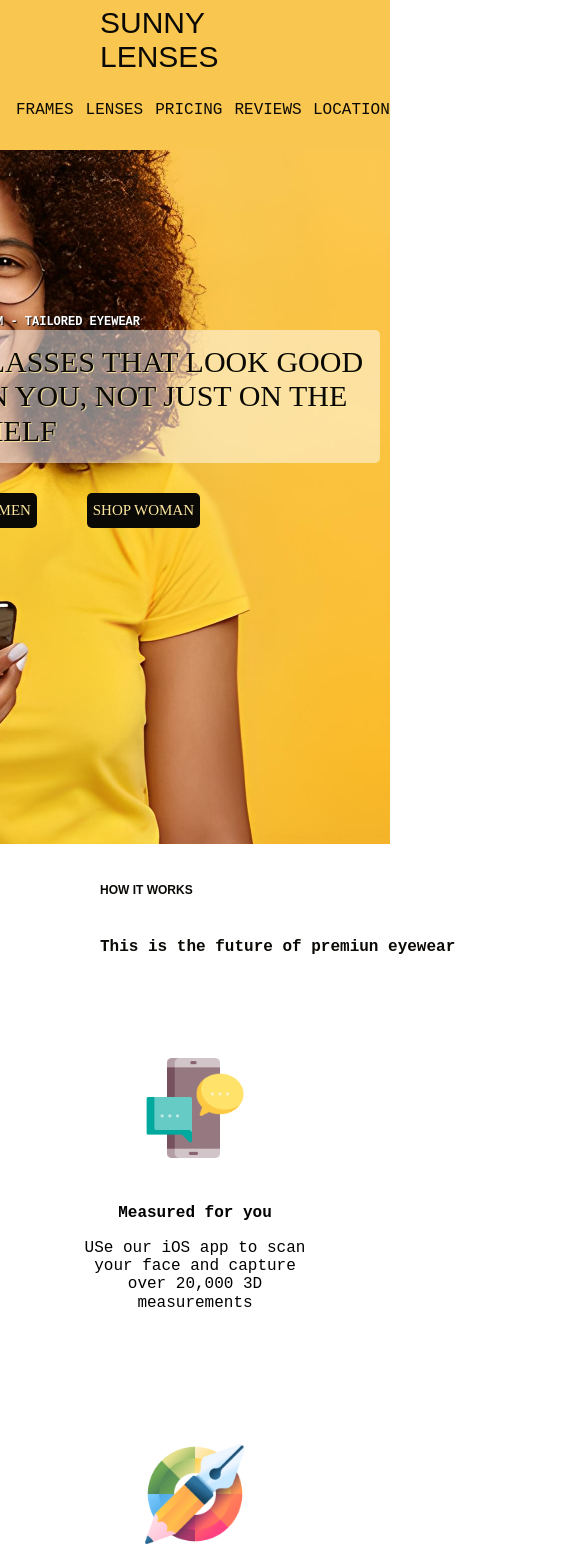
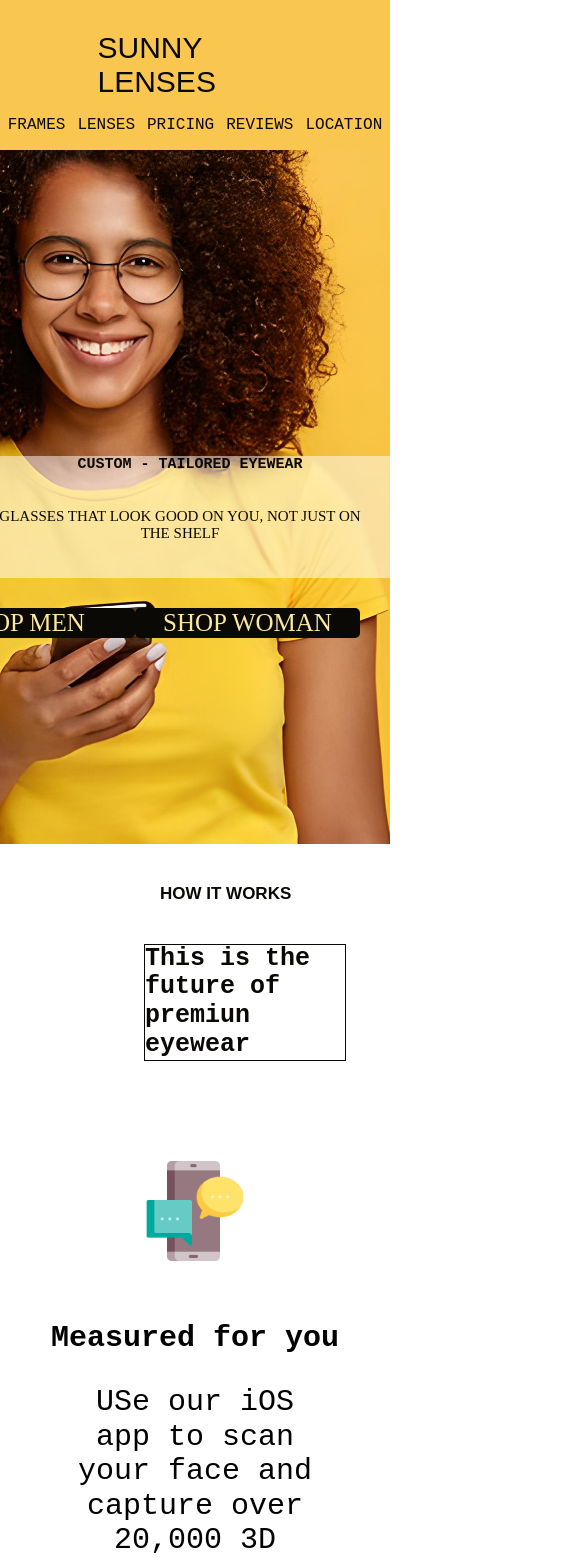
Before and after one commit to jorgelgf/sunny-lenses, a React (Create React App) app: page / in a window 390 px wide. Shown: the top 1561 px of the page, 585 px wide, since content can reach past the window. Built offline with nearby package versions, Linux system fonts and the light colour scheme; a web font is replaced by a local one.

Commit message:
responsivity correction

```diff
--- a/src/components/pages/header/styles.js
+++ b/src/components/pages/header/styles.js
@@ -10,9 +10,12 @@ export const DivFullHeader = styled.header`
   top: 0;
   left: 0;
   z-index: 10;
+
   @media (max-width: 1151px) {
     flex-direction: column;
     height: 150px;
+    align-items: center;
+    justify-content: center;
   }
 `;
 
@@ -20,6 +23,11 @@ export const DivHeader = styled.div`
   width: 50%;
   height: 50px;
   color: ${themes.fontColorPrimary};
+  @media (max-width: 720px) {
+    display: flex;
+    justify-content: center;
+    margin: 0;
+  }
 `;
 export const NavLeft = styled.div`
   display: flex;
@@ -40,6 +48,13 @@ export const NavLeft = styled.div`
     }
   }
   @media (max-width: 1151px) {
+    margin: 0;
+    justify-content: center;
+  }
+  @media (max-width: 720px) {
+    display: flex;
+    justify-content: center;
+    margin: 0;
   }
 `;
 
@@ -52,6 +67,7 @@ export const NavRight = styled.div`
   margin-left: 10px;
   margin-right: 10px;
   font-family: ${themes.font};
+
   button {
     color: ${themes.fontColorPrimary};
     display: flex;
@@ -70,6 +86,11 @@ export const NavRight = styled.div`
     }
   }
   @media (max-width: 1151px) {
-    margin-top: 20px;
+    margin-top: 25.5px;
+    height: 100%;
+  }
+  @media (max-width: 720px) {
+    margin: 0;
+    margin-top: 25.5px;
   }
 `;
--- a/src/components/pages/section1/styles.js
+++ b/src/components/pages/section1/styles.js
@@ -11,9 +11,12 @@ export const DivFull = styled.div`
   font-size: ${themes.font};
   display: flex;
   align-items: center;
-  @media (max-width: 1110px) {
-    justify-content: flex-end;
-    background-position: center;
+  transition: all 0.3s ease;
+
+  @media (max-width: 750px) {
+    justify-content: center;
+    align-items: center;
+    background-position: -300px;
   }
 
   div {
@@ -25,27 +28,24 @@ export const DivFull = styled.div`
     font-size: 20px;
     text-align: right;
     text-shadow: black;
+
     p {
       align-items: flex-end;
       width: 200px;
       margin-right: 30px;
     }
-    @media (max-width: 1110px) {
-      width: 500px;
-      display: flex;
-      align-items: flex-start;
-      width: 400px;
-      margin-right: 40px;
-    }
   }
 `;
 export const Tittle = styled.div`
   margin-right: 40px;
+  transition: all 0.3s ease;
 
-  @media (max-width: 1105px) {
-    border-radius: 5px;
-    margin: 0;
+  @media (max-width: 1276px) {
+    transition: all 0.3s ease;
+
+    margin: 500px 0 0 0;
     display: flex;
+    background-color: rgba(255, 255, 255, 0.5);
   }
 
   b {
@@ -58,30 +58,28 @@ export const Tittle = styled.div`
     width: 500px;
     margin-right: 20px;
     @media (max-width: 1105px) {
-      border-radius: 1px;
-      width: 200px;
+      width: 400px;
       margin: 0;
       text-align: center;
       font-family: ${themes.font};
-      font-size: 12px;
+      font-size: 25px;
     }
-    @media (max-width: 870px) {
-      color: white;
-      text-shadow: 1px 1px 1px black;
+    @media (max-width: 450px) {
+      font-size: 15px;
     }
   }
 `;
 export const DivInfo = styled.div`
-  display: flex;
   width: 100px;
   margin-right: 60px;
   color: ${themes.fontColorPrimary};
-  @media (max-width: 1105px) {
-    margin: 0 50px 30px 0;
+  @media (max-width: 1276px) {
+    display: flex;
+    align-items: center;
+    justify-content: center;
+    margin: 0 0 30px 0;
     background-color: rgba(255, 255, 255, 0.5);
     padding: 15px;
-    border-radius: 5px;
-    text-shadow: 1px 1px 1px ${themes.colorSecondary};
   }
 
   div {
@@ -90,22 +88,29 @@ export const DivInfo = styled.div`
     width: 500px;
     font-size: 40px;
     text-align: left;
-    @media (max-width: 1105px) {
-      margin: 0 0px 0 0;
+    @media (max-width: 550px) {
+      font-size: 15px;
+      text-align: center;
+      padding: 0;
       width: 100%;
-      font-size: 30px;
-      border-radius: 5px;
     }
   }
 `;
 
 export const DivButton = styled.div`
+  @media (max-width: 1250px) {
+    margin-bottom: 250px;
+  }
   div {
     display: flex;
     flex-direction: row;
     justify-content: space-between;
-    width: 250px;
-    margin-right: 310px;
+    margin-right: 30px;
+    width: 450px;
+    @media (min-width: 1600px) {
+      width: 300px;
+      margin-right: 200px;
+    }
     button {
       font-size: 15px;
       border: none;
@@ -120,6 +125,11 @@ export const DivButton = styled.div`
         color: ${themes.fontColorPrimary};
         cursor: pointer;
       }
+      @media (max-width: 1650px) {
+        height: 100%;
+        font-size: 25px;
+        width: 250px;
+      }
     }
   }
 `;
--- a/src/components/pages/section2/styles.js
+++ b/src/components/pages/section2/styles.js
@@ -12,6 +12,14 @@ export const DivHeader = styled.div`
   width: 600px;
   height: auto;
   margin-left: 100px;
+
+  @media (max-width: 720px) {
+    width: auto;
+    display: flex;
+    flex-direction: column;
+    justify-content: center;
+    align-items: center;
+  }
 `;
 
 export const MiniTitle = styled.div`
@@ -20,8 +28,8 @@ export const MiniTitle = styled.div`
   font-size: 15px;
   margin: 40px 0;
   color: ${themes.fontColorPrimary};
-  @media (max-width: 650px) {
-    font-size: 12px;
+  @media (max-width: 800px) {
+    font-size: 17px;
   }
 `;
 
@@ -31,8 +39,15 @@ export const Description = styled.div`
   font-size: 40px;
   margin: 30px 0;
   color: ${themes.fontColorPrimary};
-  @media (max-width: 650px) {
-    font-size: 16px;
+  @media (max-width: 800px) {
+    font-size: 30px;
+    width: 400px;
+  }
+  @media (max-width: 550px) {
+    font-size: 25px;
+    border: 1px solid;
+    width: 200px;
+    margin: 0 0;
   }
 `;
 
@@ -80,6 +95,10 @@ export const DivElement = styled.div`
       transform: scale(1.5);
     }
   }
+  @media (max-width: 800px) {
+    font-size: 30px;
+    text-align: center;
+  }
 `;
 export const MarkPoint = styled.p`
   width: 10px;
--- a/src/components/pages/section3/styles.js
+++ b/src/components/pages/section3/styles.js
@@ -10,6 +10,9 @@ export const DivFull = styled.div`
   width: 100%;
   background-color: ${themes.bgSection3};
   font-family: ${themes.font};
+  @media (max-width: 1200px) {
+    height: 900px;
+  }
 `;
 
 export const DivTop = styled.div`
@@ -18,10 +21,9 @@ export const DivTop = styled.div`
   display: flex;
   align-items: center;
   justify-content: center;
-  @media (max-width: 970px) {
-    border: solid black;
+  @media (max-width: 1200px) {
     flex-direction: column;
-    height: 770px;
+    height: 100%;
     justify-content: center;
     align-items: center;
   }
@@ -35,7 +37,16 @@ export const DivDescription = styled.div`
   align-items: flex-start;
   justify-content: center;
   flex-direction: column;
-  //border: 1px solid;
+
+  p {
+    @media (max-width: 1200px) {
+      font-size: 30px;
+    }
+    @media (max-width: 650px) {
+      font-size: 20px;
+    }
+  }
+
   h1 {
     transition: all 0.3s ease;
     :hover {
@@ -45,7 +56,7 @@ export const DivDescription = styled.div`
       transition: all 0.3s ease;
     }
     @media (max-width: 1200px) {
-      font-size: 20px;
+      font-size: 40px;
       width: 400px;
       margin: auto;
       padding: 0;
@@ -53,6 +64,10 @@ export const DivDescription = styled.div`
   }
   @media (max-width: 1200px) {
     font-size: 14px;
+    margin: auto;
+    height: 400px;
+    padding: 0;
+    width: 90%;
   }
 `;
 
@@ -66,6 +81,9 @@ export const DivPhoto1 = styled.div`
   background-size: cover;
   background-position: -87px 0;
   z-index: 0;
+  @media (max-height: 1600px) {
+    height: 700px;
+  }
   @media (max-width: 1200px) {
     display: none;
   }
@@ -82,7 +100,7 @@ export const DivPhoto2 = styled.div`
   background-size: cover;
   background-position: -350px 0;
   background-repeat: no-repeat;
-  @media (max-width: 1200px) {
+  @media (max-height: 1600px) {
     display: none;
   }
 `;
@@ -97,11 +115,20 @@ export const DivPhoto3 = styled.div`
   background-position: -95px 0px;
   z-index: 3;
   @media (max-width: 1200px) {
-    border-radius: 3px;
-    height: 100%;
+    border-radius: 20px;
+    height: 400px;
+    background-size: cover;
+    background-position: 0 0;
+    width: 90%;
+    margin: 45px 0 10px 0;
+    border: solid 10px ${themes.colorPrimary};
+    display: flex;
+    justify-content: center;
+    align-items: center;
+    box-shadow: 0px 5px black;
+  }
+  @media (max-width: 600px) {
     background-position: center;
-    width: 90%;
-    margin: 0;
   }
 `;
 export const DivPhoto4 = styled.div`
@@ -129,7 +156,8 @@ export const DivPhoto5 = styled.div`
   position: absolute;
   right: 220px;
   top: 1715px;
-  @media (max-width: 1200px) {
+
+  @media (max-height: 1600px) {
     display: none;
   }
 `;
--- a/src/components/pages/section4/styles.js
+++ b/src/components/pages/section4/styles.js
@@ -2,19 +2,28 @@ import styled from "styled-components";
 import { themes } from "../../../themes";
 
 export const DivFull = styled.div`
-
 width:100%
 height: 100%;
+div{
+  padding: 0;
+display: flex;
+justify-content: center;
 
+}
 `;
 
 export const DivCards = styled.div`
   width: 100%;
   height: 400px;
-  display: flex;
-  justify-content: space-between;
 
-
+  @media (max-width: 1200px){
+    height: 1200px;
+    display:flex;
+    flex-direction: column;
+    justify-content: center;
+    align-items: center;
+    font-size: 19px;
+  }
   div {
     display: flex;
     flex-direction: column;
@@ -45,5 +54,6 @@ export const DivCards = styled.div`
     width:100px;
     height:100px;
 
+
   }
 `;
--- a/src/components/pages/section5/styles.js
+++ b/src/components/pages/section5/styles.js
@@ -2,7 +2,7 @@ import styled from "styled-components";
 import { themes } from "../../../themes";
 export const DivFull = styled.div`
   width: 100%;
-  height: 600px;
+  height: 100%;
   font-family: ${themes.font};
   background-color: ${themes.fontColorPrimary};
   display: flex;
@@ -10,10 +10,14 @@ export const DivFull = styled.div`
   align-items: center;
   flex-direction: column;
   color: white;
+
+  div {
+    border: 1px solid red;
+    width: 88%;
+  }
 `;
 export const DivHeader = styled.div`
   width: 327px;
-  margin-right: 820px;
   p {
     font-size: 12px;
   }
@@ -25,6 +29,10 @@ export const DivCard = styled.div`
   background-color: ${themes.bgSection3};
   border-radius: 5px;
   display: flex;
+  margin: 30px;
+  @media (max-width: 1500px) {
+    width: 700px;
+  }
 `;
 export const DivCardLeft = styled.div`
   width: 50%;
```
